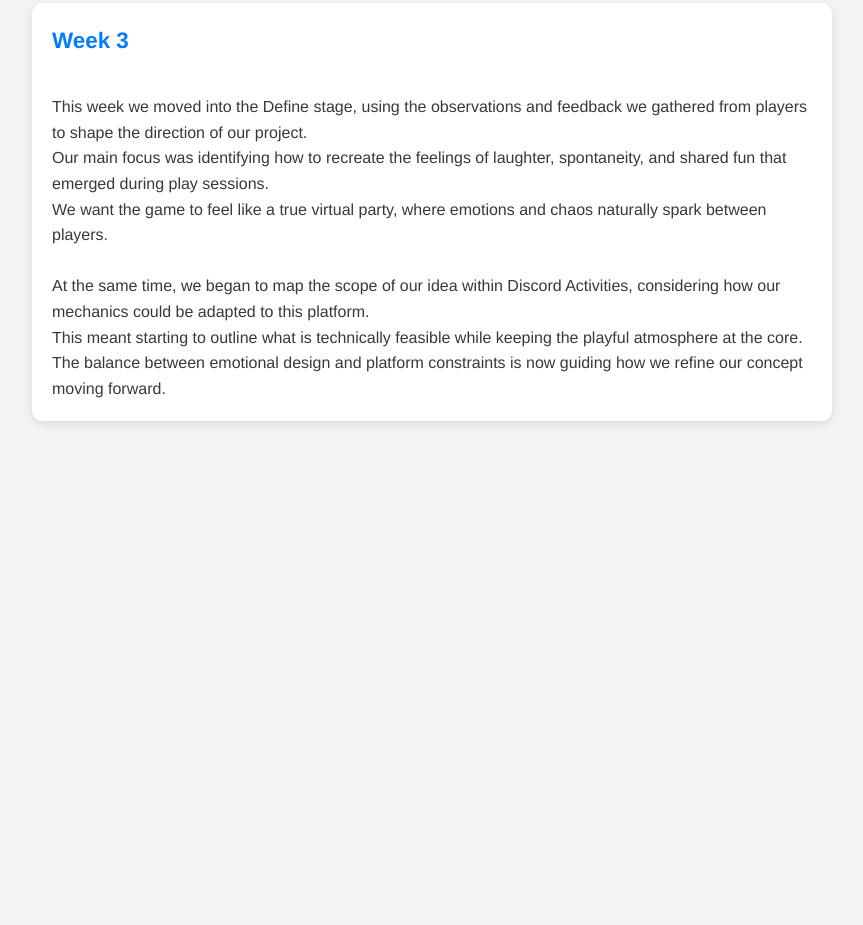
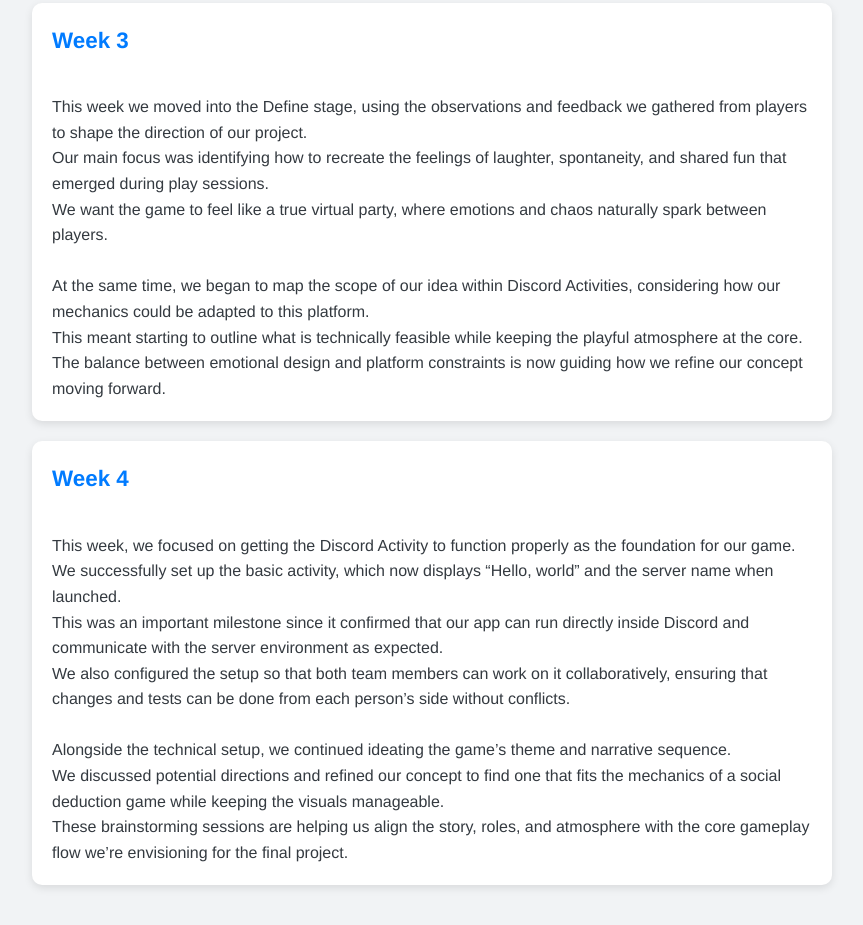
Before and after one commit to maiaarrais/CART470Journal, a plain HTML site: page index.html in a window 1280 px wide. Shown: the part 1264-2189 px from the top of the page, without its empty margins (208-1071 px from the left). Before the commit the page ends 1725 px from the top, so only its background shows below. Drawn offline with Linux system fonts and the light colour scheme.

Commit message:
week 4 journal

```diff
--- a/index.html
+++ b/index.html
@@ -51,6 +51,20 @@
         The balance between emotional design and platform constraints is now guiding how we refine our concept moving forward.
       </p>
     </section>
+
+    <section class="entry">
+      <h2>Week 4</h2>
+      <p>
+        This week, we focused on getting the Discord Activity to function properly as the foundation for our game.
+        We successfully set up the basic activity, which now displays “Hello, world” and the server name when launched.
+        This was an important milestone since it confirmed that our app can run directly inside Discord and communicate with the server environment as expected.
+        We also configured the setup so that both team members can work on it collaboratively, ensuring that changes and tests can be done from each person’s side without conflicts.
+
+        Alongside the technical setup, we continued ideating the game’s theme and narrative sequence.
+        We discussed potential directions and refined our concept to find one that fits the mechanics of a social deduction game while keeping the visuals manageable.
+        These brainstorming sessions are helping us align the story, roles, and atmosphere with the core gameplay flow we’re envisioning for the final project.
+      </p>
+    </section>
   </main>
 </body>
 </html>
```
